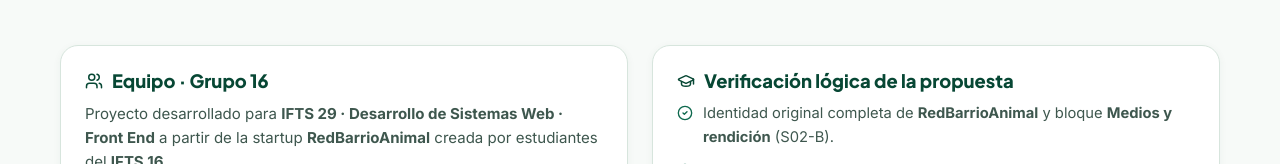
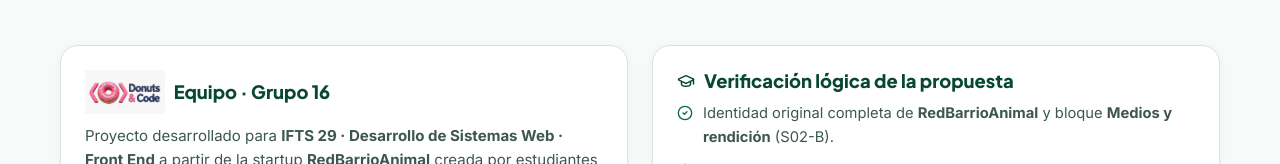
Before and after one commit to IgnacioMiguelPenovi/tp3-frontend, a React (Vite) app: page / in a window 1280 px wide. Shown: the part 7621-7785 px from the top of the page. Built offline with nearby package versions, Linux system fonts and the light colour scheme.

Commit message:
feat: logo de Donuts & Code en tarjeta de equipo

```diff
--- a/src/components/SummaryAndTeam.jsx
+++ b/src/components/SummaryAndTeam.jsx
@@ -3,7 +3,6 @@ import { Mascot } from 'page-mascot';
 import {
   CheckCircle2,
   ShieldAlert,
-  Users,
   GraduationCap,
   ArrowUpRight,
   ExternalLink,
@@ -75,7 +74,11 @@ export default function SummaryAndTeam() {
           <div className="team-grid">
             <div className="team-card">
               <div className="team-card-head">
-                <Users size={18} aria-hidden="true" />
+                <img
+                  className="team-card-logo"
+                  src="/logo-donuts-code.jpeg"
+                  alt="Logo de Donuts & Code, equipo desarrollador"
+                />
                 <h3>Equipo · {STARTUP_INFO.groupNumber}</h3>
               </div>
               <p className="team-desc">
--- a/src/styles/index.css
+++ b/src/styles/index.css
@@ -1350,6 +1350,12 @@ code {
   gap: 9px;
   color: var(--brand-dark);
   margin-bottom: 10px;
+}
+
+.team-card-logo {
+  height: 44px;
+  width: auto;
+  object-fit: contain;
 }
 
 .team-card-head h3 {
```
Also changed, not shown: public/logo-donuts-code.jpeg (added), 1 other file (tests, documents, lock files or other folders).
